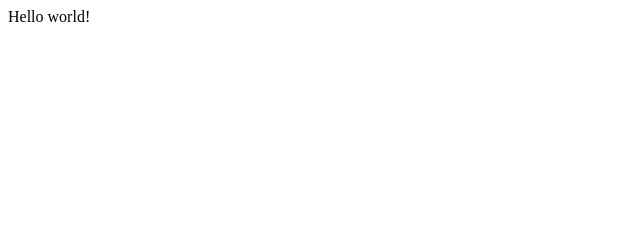
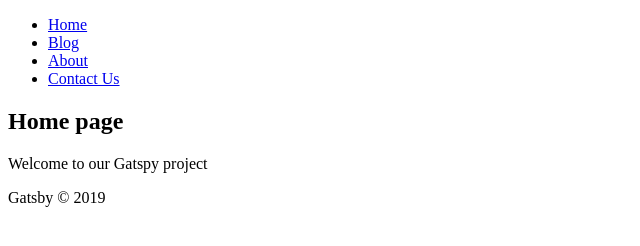
Before and after one commit to moekaddour/Gatsby_initial_start, a Gatsby site: page / in a window 1280 px wide. Shown: the whole page, without its empty margins (0-640 px from the left). Built offline with nearby package versions, Linux system fonts and the light colour scheme; Gatsby itself is replaced by a stand-in of ours.

Commit message:
first commit

```diff
--- /dev/null
+++ b/src/components/footer.js
@@ -0,0 +1,11 @@
+import React from 'react'
+
+const Footer =()=>{
+    return(
+        <div>
+           <p>Gatsby &#169; {new Date().getFullYear()}</p>
+        </div>
+    )
+}
+
+export default Footer
--- /dev/null
+++ b/src/components/header.js
@@ -0,0 +1,18 @@
+import React from 'react'
+import {Link} from 'gatsby'
+const Header = ()=>{
+    return (
+        <header>
+            <nav>
+                <ul>
+                    <li><Link to='/'>Home</Link> </li>
+                    <li><Link to='/blog'>Blog</Link> </li>
+                    <li><Link to='/about'>About</Link> </li>
+                    <li><Link to='/contact'>Contact Us</Link> </li>
+                </ul>
+            </nav>
+        </header>
+    )
+}
+
+export default Header
--- /dev/null
+++ b/src/components/layout.js
@@ -0,0 +1,15 @@
+import React from 'react'
+import Header from './header'
+import Footer from './footer'
+
+
+const Layout =(props)=>{
+    return (
+        <div>
+<Header/>
+{props.children}
+<Footer/>
+        </div>
+    )
+}
+export default Layout
--- a/src/pages/index.js
+++ b/src/pages/index.js
@@ -1,3 +1,11 @@
 import React from "react"
+import Layout from "../components/Layout"
 
-export default () => <div>Hello world!</div>
+export default () => {
+  return (
+    <Layout>
+      <h2>Home page</h2>
+      <p>Welcome to our Gatspy project</p>
+    </Layout>
+  )
+}
```
Also changed, not shown: src/pages/about.js (added, +13 -0 lines), src/pages/blog.js (added, +13 -0 lines), src/pages/contact.js (added, +13 -0 lines).
